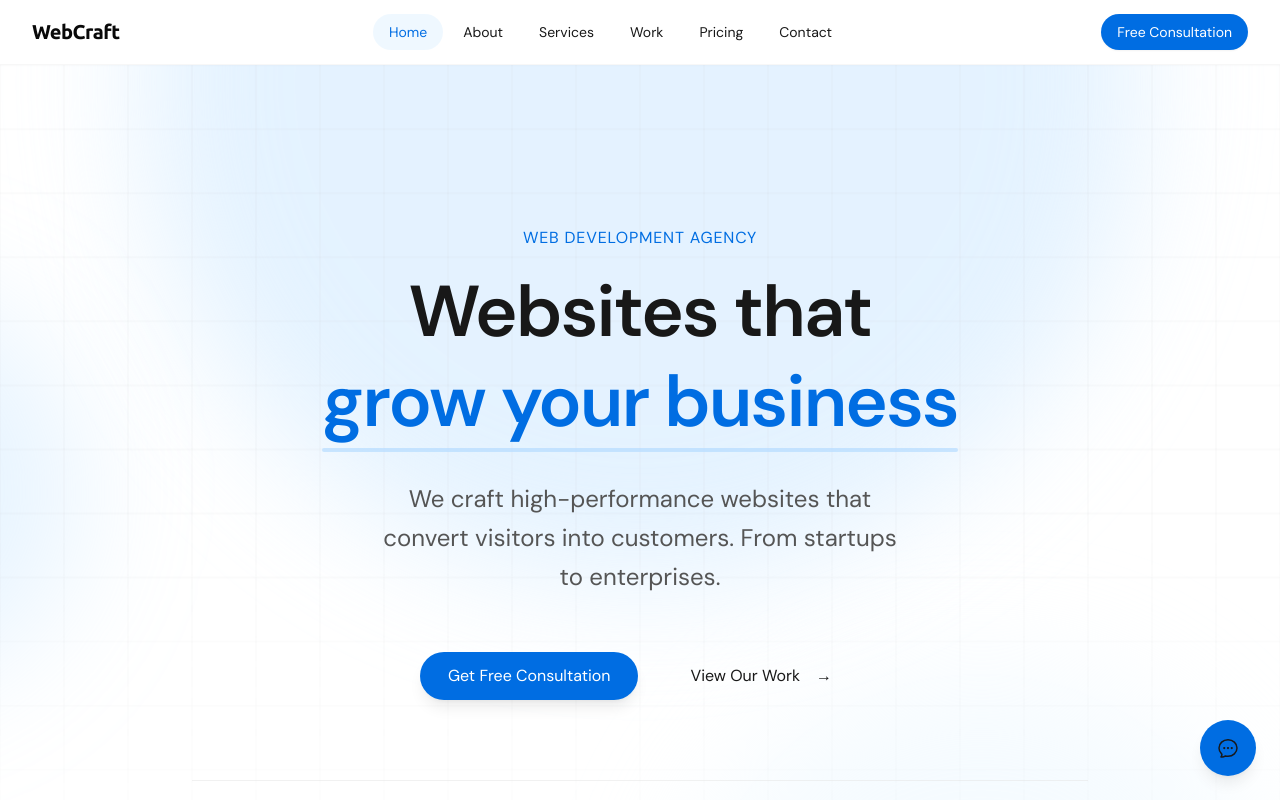
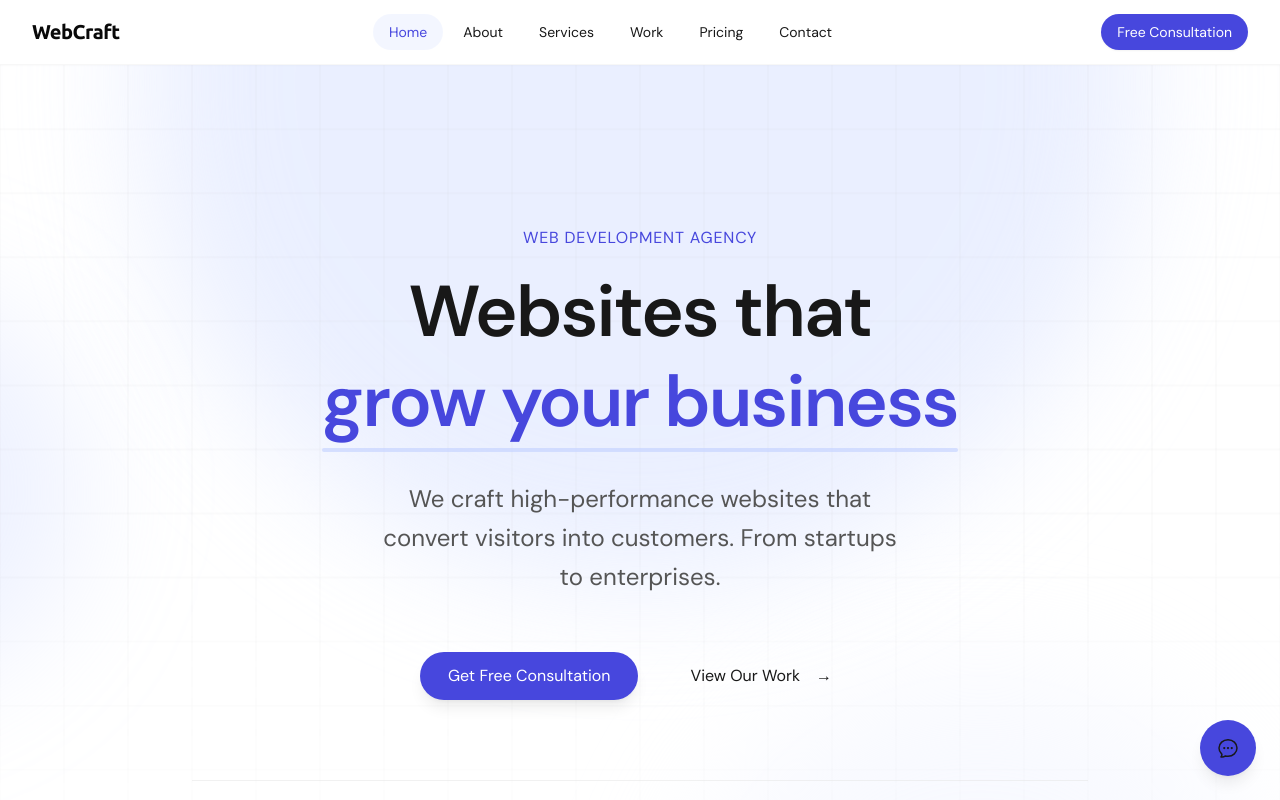
Before and after one commit to Rameshwar-bhagwat10/WebCraft, a Next.js app: page / in a window 1280 px wide. Shown: the top 800 px of the page. Built offline with nearby package versions, Linux system fonts and the light colour scheme; no server answers.

Commit message:
feat: change primary color from blue to indigo
- Update primary color palette in globals.css (hue 250 → 275)
- Update interactive grid glow colors to match indigo theme
- Indigo provides a more modern, premium feel

```diff
--- a/src/app/globals.css
+++ b/src/app/globals.css
@@ -50,18 +50,18 @@
    * All colors WCAG 2.2 AA compliant
    * ========================================= */
 
-  /* Primary brand (blue) - OKLCH for perceptual uniformity */
-  --color-primary-50: oklch(97% 0.02 250);
-  --color-primary-100: oklch(93% 0.04 250);
-  --color-primary-200: oklch(87% 0.08 250);
-  --color-primary-300: oklch(78% 0.12 250);
-  --color-primary-400: oklch(70% 0.15 250);
-  --color-primary-500: oklch(62% 0.19 254);
-  --color-primary-600: oklch(55% 0.2 255);
-  --color-primary-700: oklch(49% 0.19 256);
-  --color-primary-800: oklch(42% 0.16 257);
-  --color-primary-900: oklch(37% 0.12 258);
-  --color-primary-950: oklch(28% 0.09 259);
+  /* Primary brand (indigo) - OKLCH for perceptual uniformity */
+  --color-primary-50: oklch(97% 0.02 275);
+  --color-primary-100: oklch(93% 0.05 275);
+  --color-primary-200: oklch(87% 0.10 275);
+  --color-primary-300: oklch(78% 0.14 275);
+  --color-primary-400: oklch(68% 0.17 275);
+  --color-primary-500: oklch(58% 0.20 275);
+  --color-primary-600: oklch(50% 0.22 275);
+  --color-primary-700: oklch(44% 0.20 275);
+  --color-primary-800: oklch(38% 0.17 275);
+  --color-primary-900: oklch(32% 0.13 275);
+  --color-primary-950: oklch(24% 0.10 275);
 
   /* Neutral gray scale - OKLCH */
   --color-neutral-50: oklch(98% 0 0);
--- a/src/components/home/interactive-grid.tsx
+++ b/src/components/home/interactive-grid.tsx
@@ -110,9 +110,9 @@ export function InteractiveGrid(): React.ReactElement {
         if (intensity > 0.05) {
           const dotRadius = 2 + intensity * 3;
           const gradient = ctx.createRadialGradient(x, y, 0, x, y, dotRadius * 2);
-          gradient.addColorStop(0, `rgba(79, 70, 229, ${intensity * 0.9})`);
-          gradient.addColorStop(0.5, `rgba(99, 102, 241, ${intensity * 0.5})`);
-          gradient.addColorStop(1, 'rgba(99, 102, 241, 0)');
+          gradient.addColorStop(0, `rgba(99, 102, 241, ${intensity * 0.9})`);
+          gradient.addColorStop(0.5, `rgba(129, 140, 248, ${intensity * 0.5})`);
+          gradient.addColorStop(1, 'rgba(129, 140, 248, 0)');
 
           ctx.beginPath();
           ctx.arc(x, y, dotRadius * 2, 0, Math.PI * 2);
@@ -257,7 +257,7 @@ export function InteractiveGrid(): React.ReactElement {
               style={{
                 left: mousePos.x - 250,
                 top: mousePos.y - 250,
-                background: `radial-gradient(circle, oklch(0.55 0.2 255 / 0.12) 0%, oklch(0.62 0.19 254 / 0.06) 35%, transparent 70%)`,
+                background: `radial-gradient(circle, oklch(0.50 0.22 275 / 0.12) 0%, oklch(0.58 0.20 275 / 0.06) 35%, transparent 70%)`,
                 opacity: isHovering ? 1 : 0,
               }}
             />
```
